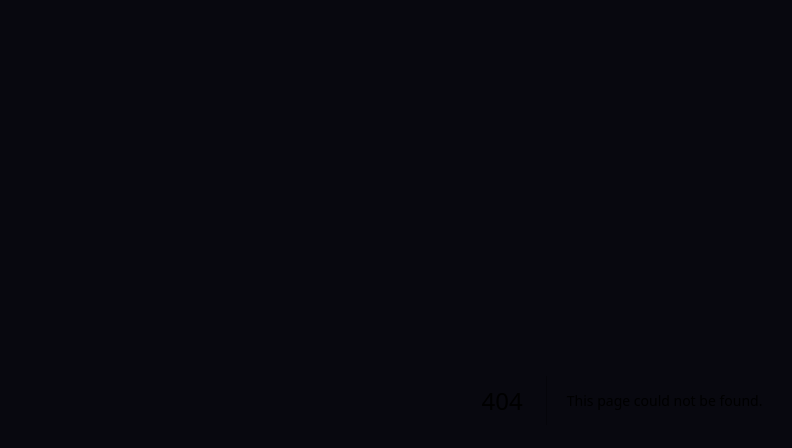
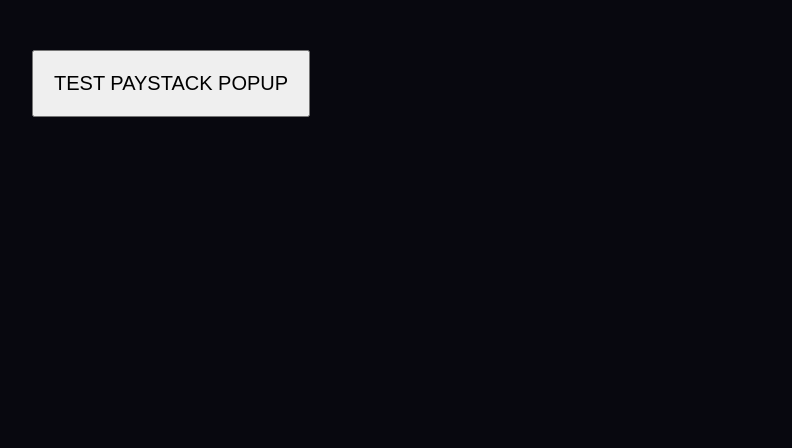
Before and after one commit to perrynobsmsdeliver/perrynobesms, a Next.js app: page /test-paystack in a window 1280 px wide. Before the commit this address had no page. Shown: the top 448 px of the page, without its empty margins (18-810 px from the left). Built offline with nearby package versions, Linux system fonts and the light colour scheme.

Commit message:
Create page.tsx

```diff
--- /dev/null
+++ b/app/test-paystack/page.tsx
@@ -0,0 +1,37 @@
+"use client";
+import { useState } from "react";
+
+export default function Test() {
+  const testPay = () => {
+    const key = process.env.NEXT_PUBLIC_PAYSTACK_PUBLIC_KEY;
+    console.log("KEY:", key);
+    alert("Key found: " + (key ? key.substring(0,15) + "..." : "MISSING - check Vercel env"));
+
+    // @ts-ignore
+    if (!window.PaystackPop) {
+      const s = document.createElement("script");
+      s.src = "https://js.paystack.co/v1/inline.js";
+      s.onload = () => {
+        // @ts-ignore
+        const h = window.PaystackPop.setup({
+          key: key,
+          email: "test@perrynobe.site",
+          amount: 10000,
+          callback: (res:any) => alert("Success! " + res.reference)
+        });
+        h.openIframe();
+      };
+      document.body.appendChild(s);
+    } else {
+      // @ts-ignore
+      const h = window.PaystackPop.setup({
+        key: key,
+        email: "test@perrynobe.site",
+        amount: 10000,
+        callback: (res:any) => alert("Success! " + res.reference)
+      });
+      h.openIframe();
+    }
+  };
+  return <button onClick={testPay} style={{padding:20, margin:50, fontSize:20}}>TEST PAYSTACK POPUP</button>;
+}
```
